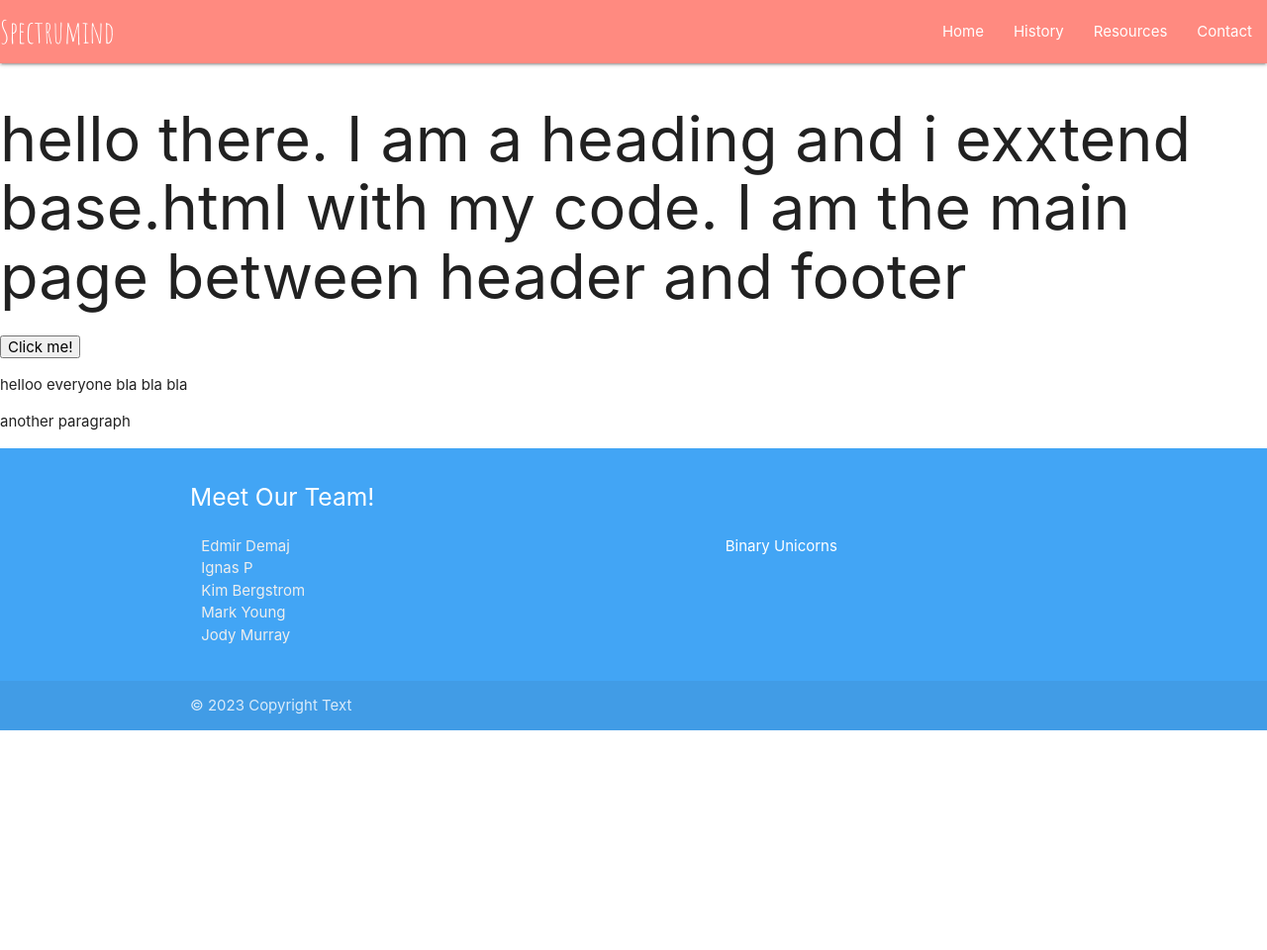
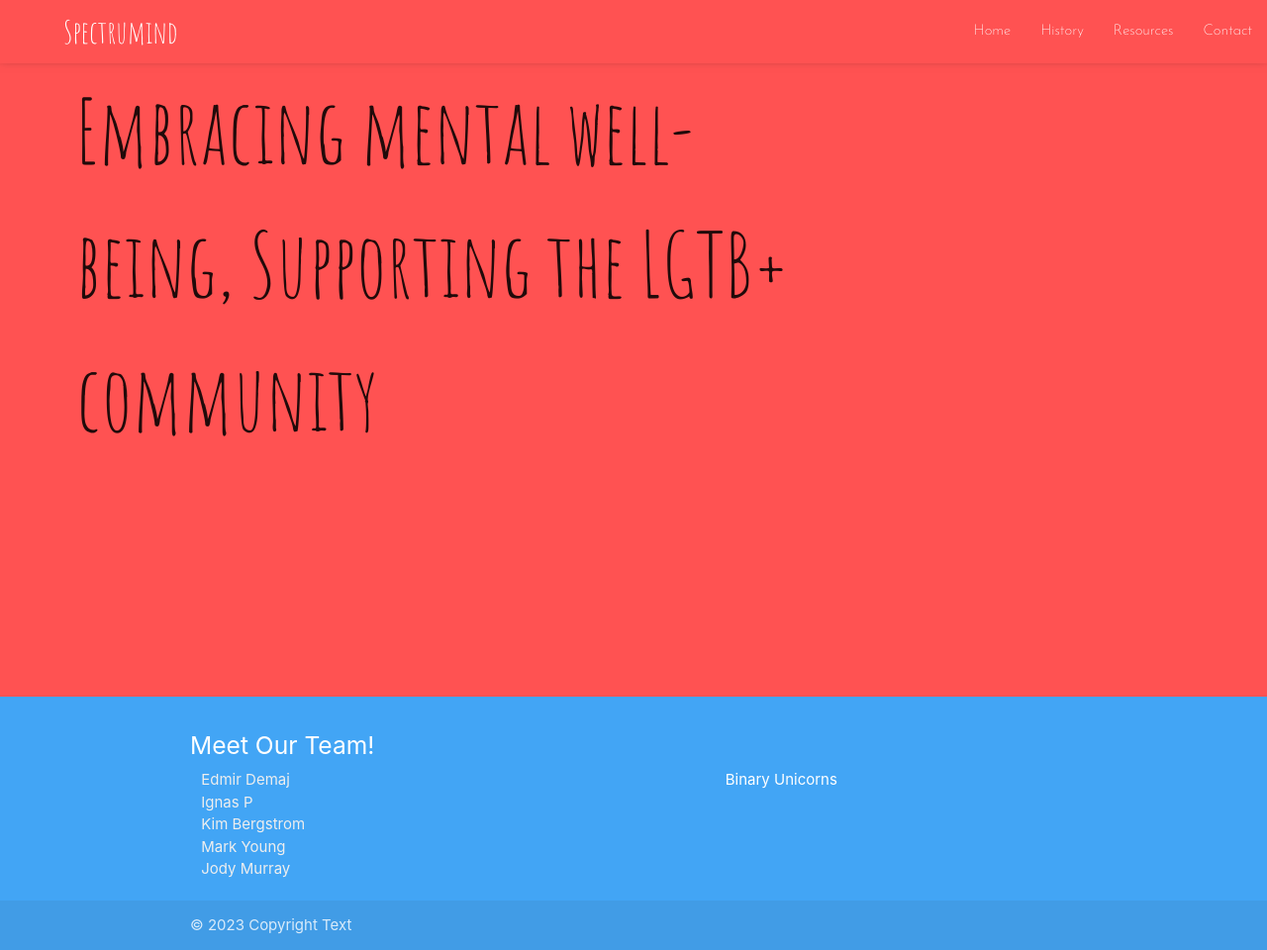
Before and after one commit to ignasvilkas/hackathon-june-23, a Django app: page / in a window 1280 px wide. Shown: the whole page at 99% size. Before the commit the page ends 738 px from the top, so only its background shows below. Run offline with Django 4.2, Linux system fonts and the light colour scheme.

Commit message:
Add: Index.html content and background colour

```diff
--- a/main_app/templates/main_app/index.html
+++ b/main_app/templates/main_app/index.html
@@ -8,10 +8,18 @@ Delete the placeholder below and start coding.
 Code should be between { block content } and { endblock }
 Godd Luck! -->
 
-<h1>hello there. I am a heading and i exxtend base.html with my code. I am the main page between header and footer</h1>
-<button class="my-button" onclick="changeButton()">Click me!</button>
 
-<p class="align-center">helloo everyone bla bla bla</p>
-<p>another paragraph</p>
+<div class="landing_page_container">
+    <div class="grid-example col s12 m6 left-align">
+        <p>
+            Embracing mental well-being,
+            Supporting the LGTB+ community
+        </p>
+
+    </div>
+
+
+  </div>
+
 
 {% endblock %}
--- a/static/css/style.css
+++ b/static/css/style.css
@@ -5,10 +5,55 @@ Godd Luck! */
 
 /* --------------------------------------------------- General styles */
 /* General code like body style, google fonts etc */
+* {
+    margin: 0;
+}
 
 /* --------------------------------------------------- Home page styles */
+
+
 .team_name {
     font-family: 'Amatic SC', cursive;
+    margin-left: 5%;
+}
+.NavBar {
+    background-color: #FF8A7F;
+    box-shadow: none !important;
+    font-family: 'Josefin Sans', sans-serif;
+    font-weight: 100;
+}
+
+nav {
+    /* box-shadow: none !important; */
+    box-shadow: 0px -5px 10px 0px rgba(0, 0, 0, 0.5);
+
+}
+
+.landing_page_container {
+    background-color: #FF5252;
+    height: 80vh;
+    margin: 0;
+}
+.landing_page_container p {
+    font-family: 'Amatic SC', cursive;
+    font-size: 90px;
+    width: 60%;
+    margin-left: 6%;
+}
+
+.circle_images {
+    background-color: green;
+    /* height: 200px;
+    width: 200px; */
+
+}
+
+.circle {
+    width: 100px;
+    height: 100px;
+    border-radius: 50%;
+    background-color: #ccc;
+    margin-bottom: 10px;
 }
 
 /* --------------------------------------------------- History page styles */
--- a/templates/base.html
+++ b/templates/base.html
@@ -43,9 +43,9 @@ Godd Luck! -->
   </head>
 
   <body>
-    <div class="navbar-fixed">
+    <div class="navbar-fixed NavBar">
       <nav>
-        <div class="nav-wrapper red accent-1">
+        <div class="nav-wrapper red accent-2">
           <a href="#" class="brand-logo team_name">Spectrumind</a>
           <ul id="nav-mobile" class="right hide-on-med-and-down m5">
             <li><a href="{% url 'home_page' %}">Home</a></li>
```
